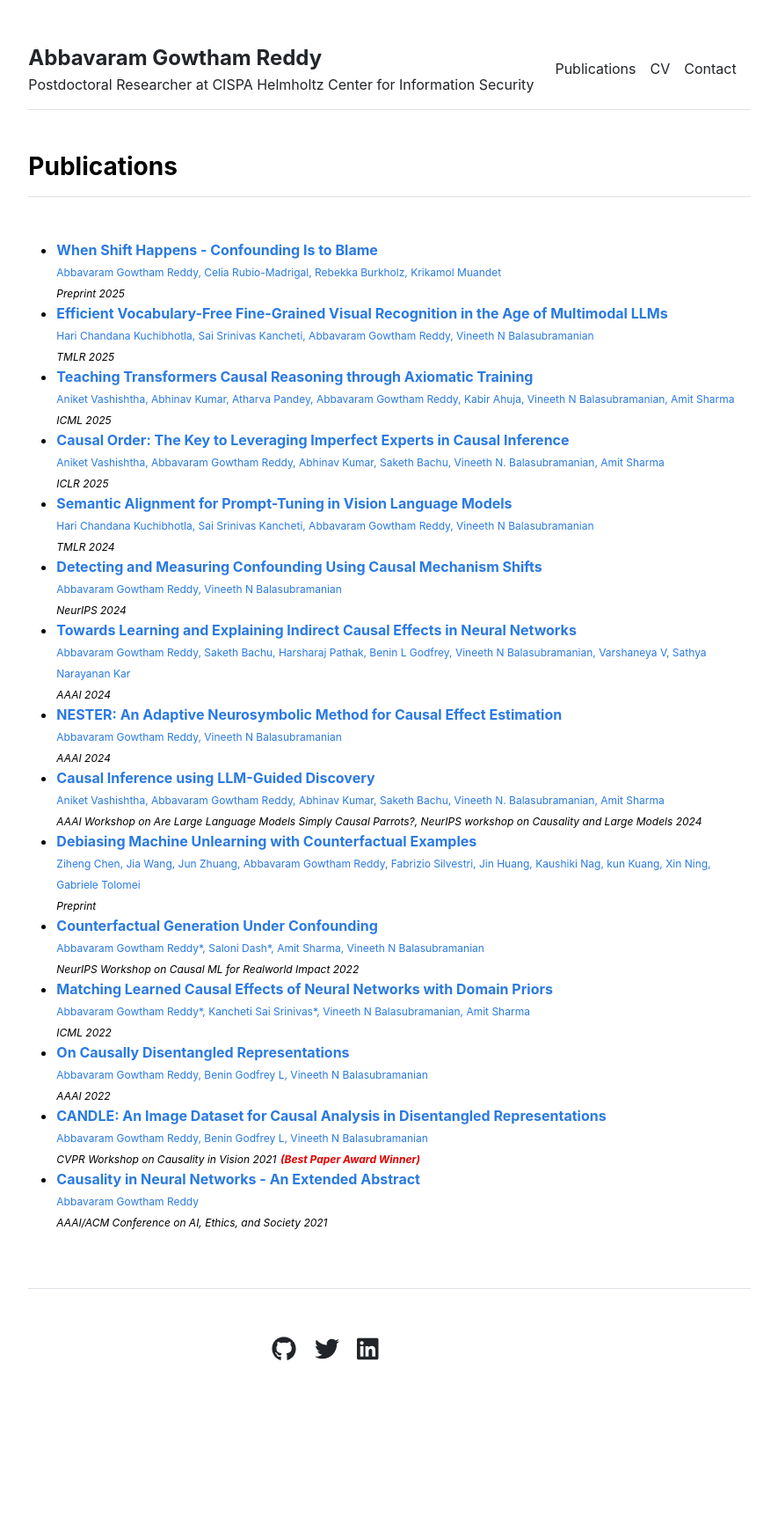
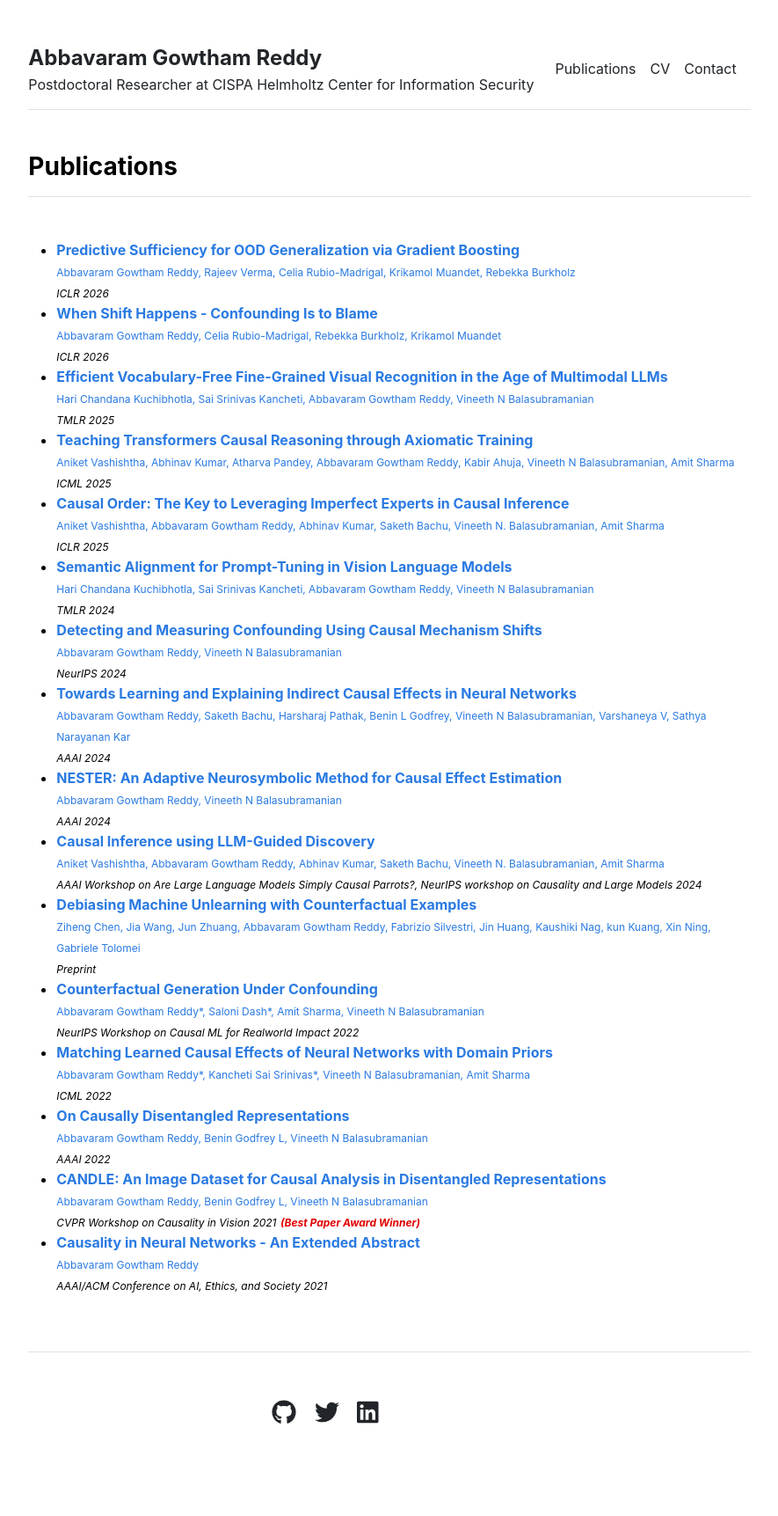
Before and after one commit to gautam0707/gautam0707.github.io, a Jekyll site: the page built from publications.md, in a window 1280 px wide. Shown: the whole page at 88% size, without its empty margins (197-1082 px from the left). Built offline with Jekyll 4.4.1, drawn with Linux system fonts in a browser that asks for light colours; a style sheet for code colours, icons or effects is not loaded; before the commit the page ends 1651 px from its top, so only the background shows below that.

Commit message:
Update publications.yml

```diff
--- a/_data/publications.yml
+++ b/_data/publications.yml
@@ -1,9 +1,14 @@
 index:
-- {venue: 'Preprint',
-  year: '2025',
+- {venue: 'ICLR',
+  year: '2026',
+  authors: "Abbavaram Gowtham Reddy, Rajeev Verma, Celia Rubio-Madrigal, Krikamol Muandet, Rebekka Burkholz",
+  title: 'Predictive Sufficiency for OOD Generalization via Gradient Boosting',
+  url: 'https://openreview.net/pdf?id=1mQT8PXIy8'}
+- {venue: 'ICLR',
+  year: '2026',
   authors: "Abbavaram Gowtham Reddy, Celia Rubio-Madrigal, Rebekka Burkholz, Krikamol Muandet",
   title: 'When Shift Happens - Confounding Is to Blame',
-  url: 'https://arxiv.org/pdf/2505.21422'}
+  url: 'https://openreview.net/pdf?id=sFjxg8cyJS'}
 - {venue: 'TMLR',
   year: '2025',
   authors: "Hari Chandana Kuchibhotla, Sai Srinivas Kancheti, Abbavaram Gowtham Reddy, Vineeth N Balasubramanian",
```
